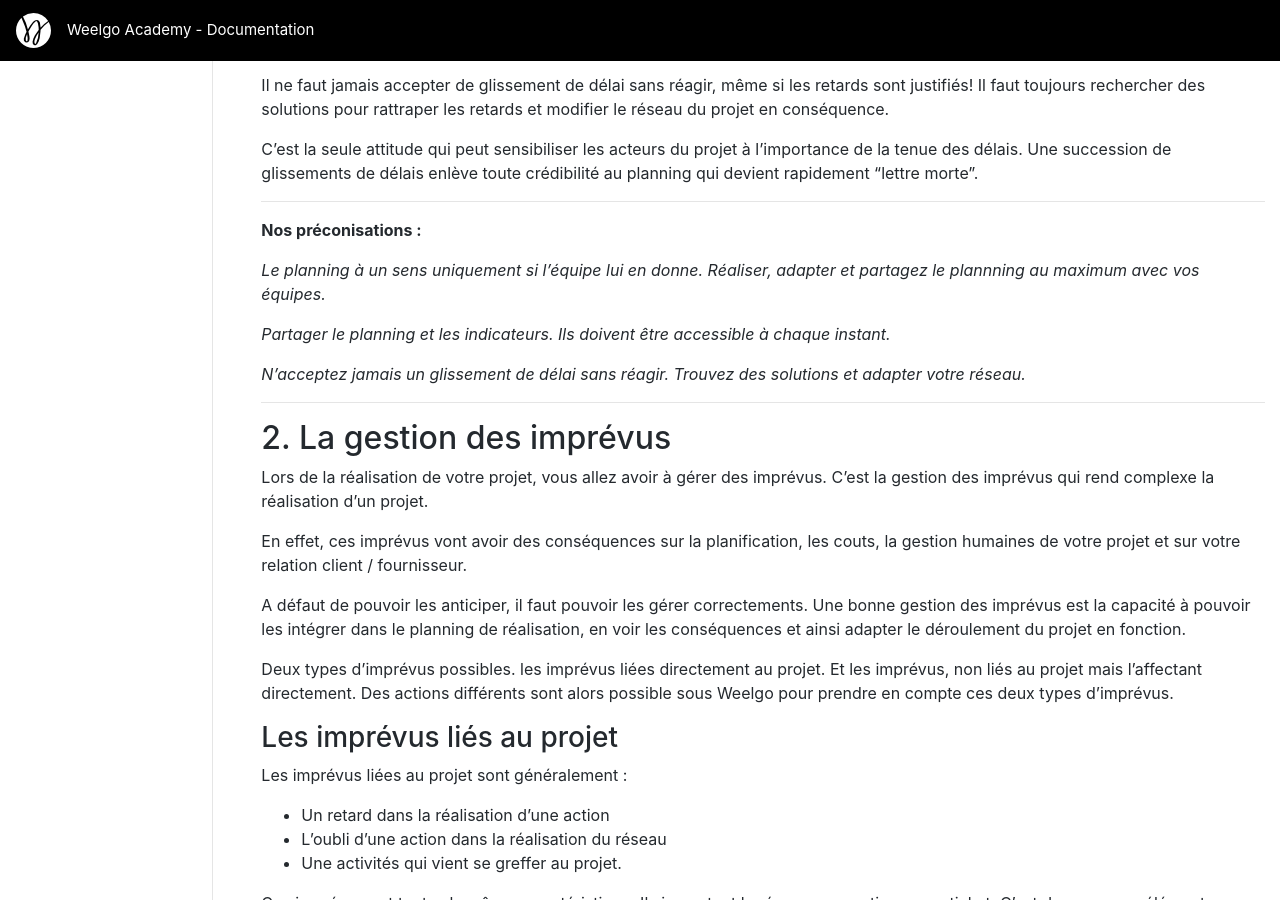
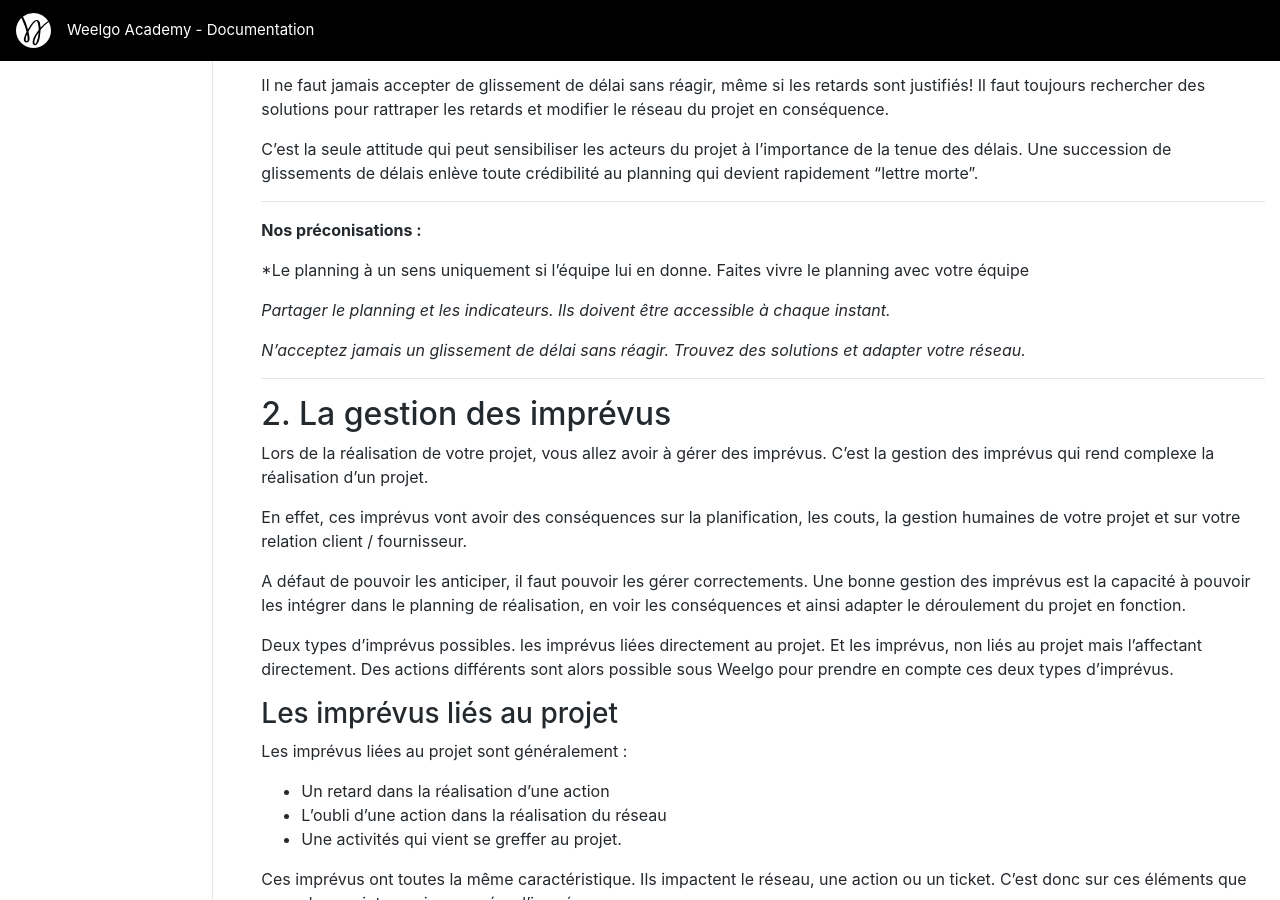
Before and after one commit to Weelgo/weelgo.github.io, a Jekyll site: the page built from fr/tutoriels/suiviProjet.md, in a window 1280 px wide and 900 px high, scrolled down 1589 px. Built offline with Jekyll 4.4.1, drawn with Linux system fonts in a browser that asks for light colours.

Commit message:
Update suiviProjet.md

```diff
--- a/fr/tutoriels/suiviProjet.md
+++ b/fr/tutoriels/suiviProjet.md
@@ -69,7 +69,7 @@ C’est la seule attitude qui peut sensibiliser les acteurs du projet à l’imp
 
 **Nos préconisations :**
 <a id="ordreActions"></a>
->*Le planning à un sens uniquement si l'équipe lui en donne. Réaliser, adapter et partagez le plannning au maximum avec vos équipes.*
+>*Le planning à un sens uniquement si l'équipe lui en donne. Faites vivre le planning avec votre équipe
 
 >*Partager le planning et les indicateurs. Ils doivent être accessible à chaque instant.*
 
```
